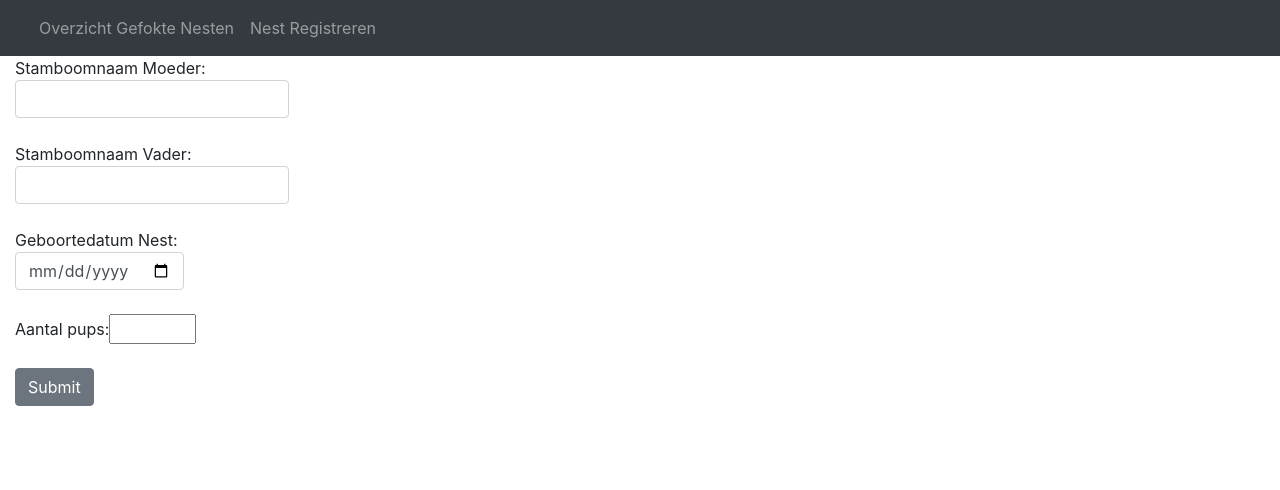
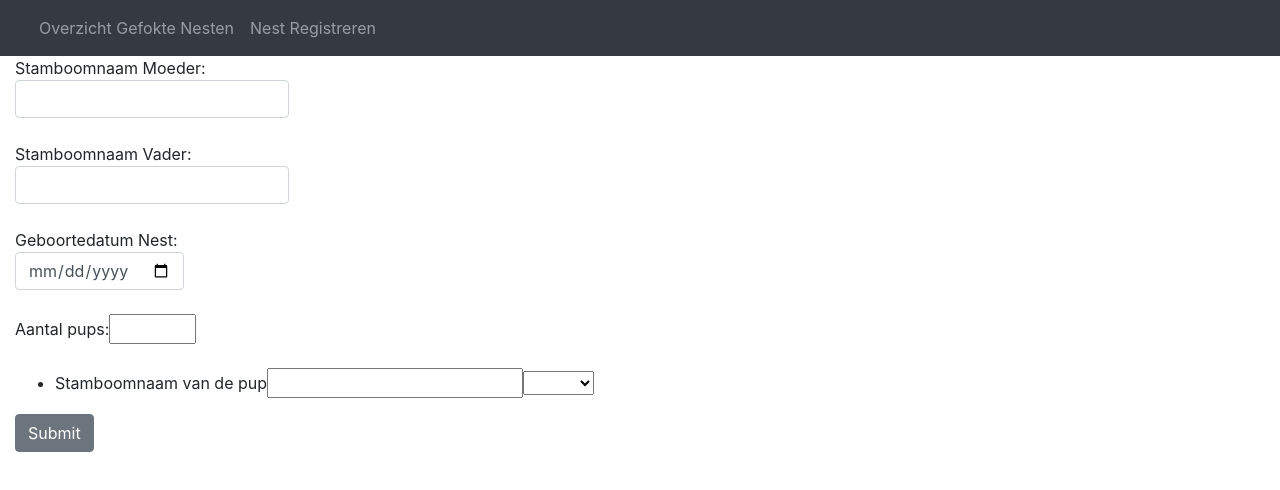
Before and after one commit to NatasjaEibrink/angular-doggydata, an Angular app: page /litters/add in a window 1280 px wide. Shown: the top 490 px of the page. Built offline with nearby package versions, Linux system fonts and the light colour scheme.

Commit message:
change voor complexe formarray

```diff
--- a/src/app/components/litter-overview/litter-overview.component.html
+++ b/src/app/components/litter-overview/litter-overview.component.html
@@ -17,6 +17,7 @@
       <span *ngFor="let pup of litter.pupsOfLitter">
         {{pup.pedigreeName}}
         {{pup.formattedBirthDate}}
+        {{pup.sex}}
       </span>
       </td>
     </tr>
--- a/src/app/components/register-litter/register-litter.component.html
+++ b/src/app/components/register-litter/register-litter.component.html
@@ -27,7 +27,18 @@
   <div class="form-group">
     <ul formArrayName="puppies">
       <li *ngFor="let puppy of registrationForm.controls.puppies.controls; let i = index">
-        <input type="text" formControlName="{{i}}">
+        <div formGroupName="{{i}}">
+        <span>Stamboomnaam van de pup</span>
+        <input type="text" formControlName="pedigreeName">
+          <select formControlName="sex">
+            <option value="Male">
+              Man
+            </option>
+            <option value="Female">
+              Vrouw
+            </option>
+          </select>
+        </div>
       </li>
     </ul>
   </div>
--- a/src/app/components/register-litter/register-litter.component.ts
+++ b/src/app/components/register-litter/register-litter.component.ts
@@ -4,6 +4,12 @@ import {RegisterLitterService} from '../../services/register-litter.service';
 import {FormArray, FormControl, FormGroup} from '@angular/forms';
 import {Litter} from '../../domain/Litter';
 import {Dog} from '../../domain/Dog';
+
+//custom data field
+interface puppyDataFields{
+  pedigreeName: string;
+  sex: 'Male'|'Female';
+}
 
 @Component({
   selector: 'app-register-litter',
@@ -20,7 +26,12 @@ export class RegisterLitterComponent implements OnInit {
 
   ngOnInit() {
     this.registrationForm = new FormGroup({
-      puppies: new FormArray([]),
+      puppies: new FormArray([new FormGroup(
+        {
+          pedigreeName: new FormControl(),
+          sex: new FormControl()
+        }
+      )]),
       pedigreeNameOfMother: new FormControl(),
       pedigreeNameOfFather: new FormControl(),
       birthDateOfLitter: new FormControl(),
@@ -32,7 +43,9 @@ export class RegisterLitterComponent implements OnInit {
     const aantalPups = this.registrationForm.get('aantalPups').value;
     const newControls = [];
     for ( let i = 0; i < aantalPups; i++ ) {
-      newControls.push(new FormControl(''));
+      newControls.push(new FormGroup(
+        {pedigreeName: new FormControl(), sex: new FormControl()}
+      ));
     }
     this.registrationForm.setControl('puppies', new FormArray(newControls));
   }
@@ -41,10 +54,13 @@ export class RegisterLitterComponent implements OnInit {
     const pedigreeNameOfMother = this.registrationForm.get('pedigreeNameOfMother').value;
     const pedigreeNameOfFather = this.registrationForm.get('pedigreeNameOfFather').value;
     const birthDateOfLitter = this.registrationForm.get('birthDateOfLitter').value;
-    const puppyNames: string[] = this.registrationForm.get('puppies').value;
+    const puppyData: puppyDataFields[] = this.registrationForm.get('puppies').value;
     const pupsOfLitter: Dog[] = [];
-    puppyNames.forEach(name => {
-      console.log(pupsOfLitter.push(new Dog(name, birthDateOfLitter)));
+    console.log(puppyData);
+    puppyData.forEach(formGroup => {
+      const name = formGroup.pedigreeName;
+      const sex = formGroup.sex;
+      pupsOfLitter.push(new Dog(name, birthDateOfLitter, sex));
     });
     const litter = new Litter(pedigreeNameOfMother, pedigreeNameOfFather, birthDateOfLitter, pupsOfLitter );
     this.registerLitterService.registerLitter(litter)
--- a/src/app/domain/Dog.ts
+++ b/src/app/domain/Dog.ts
@@ -6,10 +6,10 @@ export class Dog {
   birthDate: Date
   formattedBirthDate: string;
 
-  constructor(pedigreeName: string, birthDate: Date) {
+  constructor(pedigreeName: string, birthDate: Date, sex: string) {
     this.pedigreeName = pedigreeName;
+    this.sex = sex;
     this.birthDate = birthDate;
-
   }
 
 }
```
